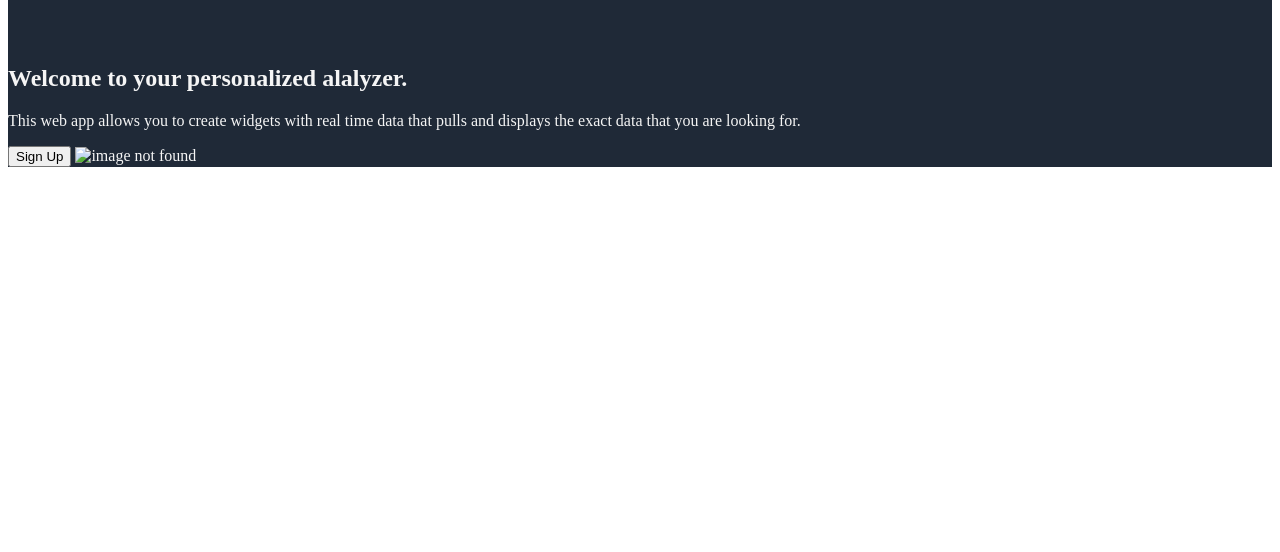
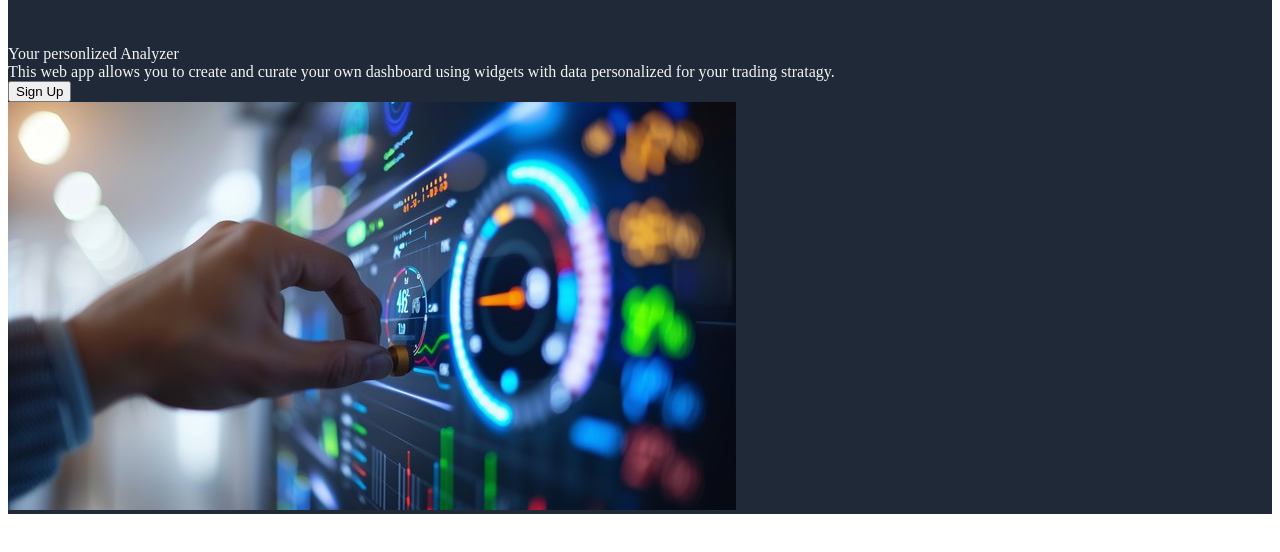
Before and after one commit to EthanDCR/landing-page, a plain HTML site: page index.html in a window 1280 px wide. Shown: the part 96-648 px from the top of the page. Drawn offline with Linux system fonts and the light colour scheme.

Commit message:
started working on second headers of first section for the landing page.

```diff
--- a/index.html
+++ b/index.html
@@ -16,11 +16,12 @@
         <div class="headerright">| Payment |</div>
     </div>
     <br>
-    <h1 class="top-page-descrition">Welcome to your personalized alalyzer.</h1>
-    <p class="top-page-descrition">This web app allows you to create widgets with real time data that
-        pulls and displays the exact data that you are looking for.</p>
-        <button class="top-page-descrition" id="signup-button">Sign Up</button>
-        <img src="data-analysis-monitoring-stockcake.jpg" alt="image not found" class="resized-img">
+        <div class="container2">
+            <div class="headerleft2">Your personlized Analyzer</div>
+            <div class="headerleft2">This web app allows you to create and curate your own dashboard using widgets with data personalized for your trading stratagy.</div>
+            <div class="headerleft2" id="headerleft2button"><button>Sign Up</button></div>
+            <div class="headerright2"><img src="data-analysis-monitoring-stockcake.jpg" alt="img not found"></div>
+        </div>
 
 
 
--- a/style.css
+++ b/style.css
@@ -22,3 +22,5 @@
     margin-left: 10%;
     align-items: center;
 }
+
+.container2
```
Also changed, not shown: data-analysis-monitoring-stockcake.jpg (added).
